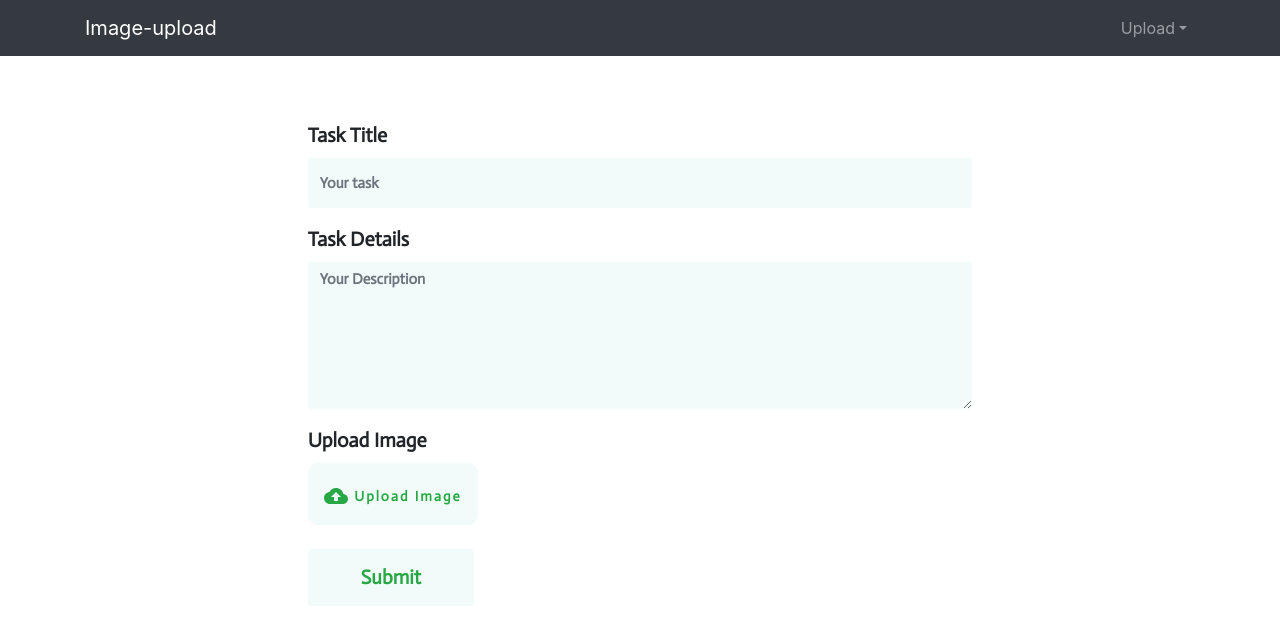
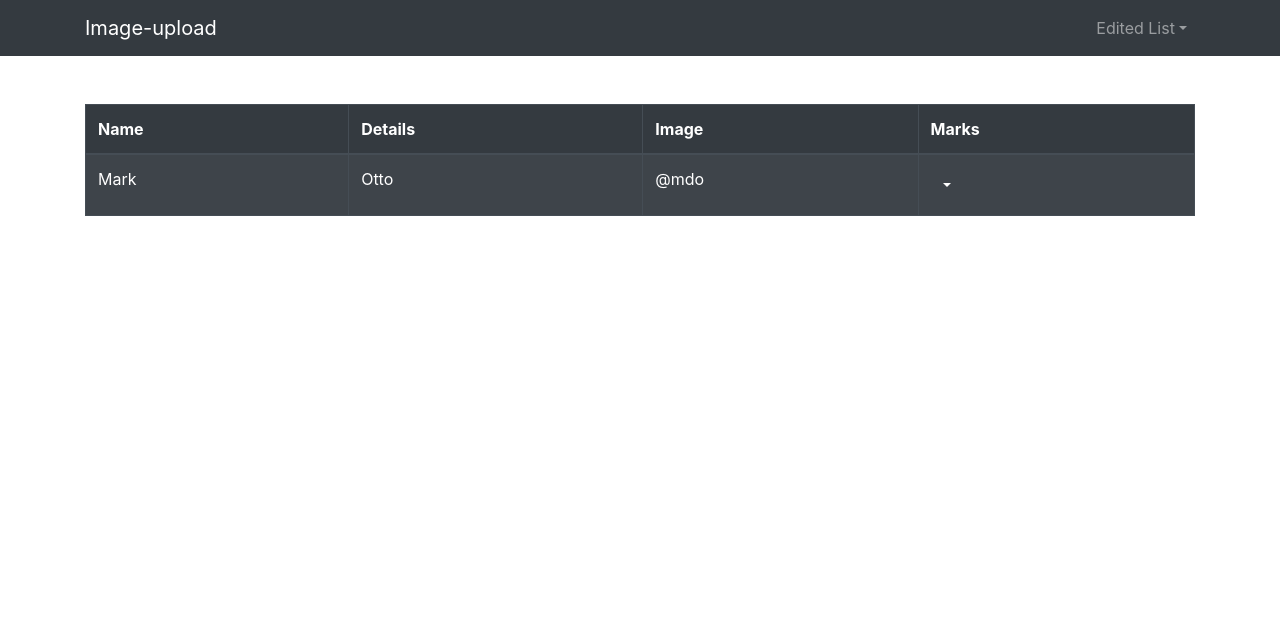
Before and after one commit to Shakib448/code-interview, a React (Create React App) app in the folder client/: page / in a window 1280 px wide. Shown: the top 644 px of the page. Built offline with nearby package versions, Linux system fonts and the light colour scheme.

Commit message:
Dashboard finished

```diff
--- a/client/src/App.js
+++ b/client/src/App.js
@@ -1,4 +1,5 @@
 import { BrowserRouter as Router, Route, Switch } from "react-router-dom";
+import EditedImageList from "./Components/Dashboard/EditedImageList/EditedImageList";
 import ImageUpload from "./Components/Dashboard/ImageUpload/ImageUpload";
 
 function App() {
@@ -6,7 +7,8 @@ function App() {
     <>
       <Router>
         <Switch>
-          <Route exact path="/" component={ImageUpload} />
+          <Route exact path="/" component={EditedImageList} />
+          <Route exact path="/image-upload" component={ImageUpload} />
         </Switch>
       </Router>
     </>
--- a/client/src/Components/Dashboard/Sidebar/Sidebar.js
+++ b/client/src/Components/Dashboard/DashboardNav/DashboardNav.js
@@ -2,22 +2,25 @@ import React from "react";
 import { Navbar, Nav, NavDropdown, Container } from "react-bootstrap";
 import CloudUploadIcon from "@material-ui/icons/CloudUpload";
 import ListIcon from "@material-ui/icons/List";
+import { Link } from "react-router-dom";
 
 const Sidebar = ({ heading }) => {
   return (
     <>
       <Navbar collapseOnSelect expand="lg" bg="dark" variant="dark">
         <Container>
-          <Navbar.Brand href="#home">Image-upload </Navbar.Brand>
+          <Navbar.Brand as={Link} to="/">
+            Image-upload{" "}
+          </Navbar.Brand>
           <Navbar.Toggle aria-controls="responsive-navbar-nav" />
           <Navbar.Collapse id="responsive-navbar-nav">
             <Nav className="ml-auto">
               <NavDropdown title={heading} id="collasible-nav-dropdown">
-                <NavDropdown.Item href="#action/3.1">
+                <NavDropdown.Item as={Link} to="/image-upload">
                   <CloudUploadIcon /> Upload
                 </NavDropdown.Item>
-                <NavDropdown.Item href="#action/3.2">
-                  <ListIcon /> Upload List
+                <NavDropdown.Item as={Link} to="/">
+                  <ListIcon /> Edited List
                 </NavDropdown.Item>
               </NavDropdown>
             </Nav>
--- /dev/null
+++ b/client/src/Components/Dashboard/EditedImageList/EditedImageList.js
@@ -0,0 +1,50 @@
+import React from "react";
+import { Container, Dropdown, Table } from "react-bootstrap";
+import DashboardNav from "../DashboardNav/DashboardNav";
+import "./EditedImageList.sass";
+
+const EditedImageList = () => {
+  return (
+    <>
+      <DashboardNav heading="Edited List" />
+      <Container className="mt-5 mb-5">
+        <Table striped bordered hover variant="dark">
+          <thead>
+            <tr>
+              <th>Name</th>
+              <th>Details</th>
+              <th>Image</th>
+              <th>Marks</th>
+            </tr>
+          </thead>
+          <tbody>
+            <tr>
+              <td>Mark</td>
+              <td>Otto</td>
+              <td>@mdo</td>
+              <td>
+                <Dropdown>
+                  <Dropdown.Toggle
+                    variant="success"
+                    id="dropdown-basic"
+                  ></Dropdown.Toggle>
+
+                  <Dropdown.Menu>
+                    {[1, 2, 3, 4, 5, 6, 7, 8, 9, 10].map((number, numberId) => (
+                      <Dropdown.Item key={numberId}>{number}</Dropdown.Item>
+                    ))}
+                    <Dropdown.Item className="text-danger">
+                      Delete
+                    </Dropdown.Item>
+                  </Dropdown.Menu>
+                </Dropdown>
+              </td>
+            </tr>
+          </tbody>
+        </Table>
+      </Container>
+    </>
+  );
+};
+
+export default EditedImageList;
--- /dev/null
+++ b/client/src/Components/Dashboard/EditedImageList/EditedImageList.sass
@@ -0,0 +1,6 @@
+button#dropdown-basic
+    background: transparent
+    border: none
+    &:focus
+        border: none
+        box-shadow: none
--- a/client/src/Components/Dashboard/ImageUpload/ImageUpload.js
+++ b/client/src/Components/Dashboard/ImageUpload/ImageUpload.js
@@ -4,7 +4,7 @@ import { useForm } from "react-hook-form";
 import "./ImageUpload.sass";
 import CloudUploadIcon from "@material-ui/icons/CloudUpload";
 import AxiosConfig from "../../AxiosConfig/AxiosConfig";
-import Sidebar from "../Sidebar/Sidebar";
+import DashboardNav from "../DashboardNav/DashboardNav";
 
 const ImageUpload = () => {
   const [service, setService] = useState({});
@@ -34,7 +34,7 @@ const ImageUpload = () => {
 
   return (
     <>
-      <Sidebar heading="Upload" />
+      <DashboardNav heading="Upload" />
       <>
         <Container className="imageUpload">
           <Form onSubmit={handleSubmit(onSubmit)}>
```
Also changed, not shown: client/src/Components/Dashboard/DashboardNav/DashboardNav.sass (added).
